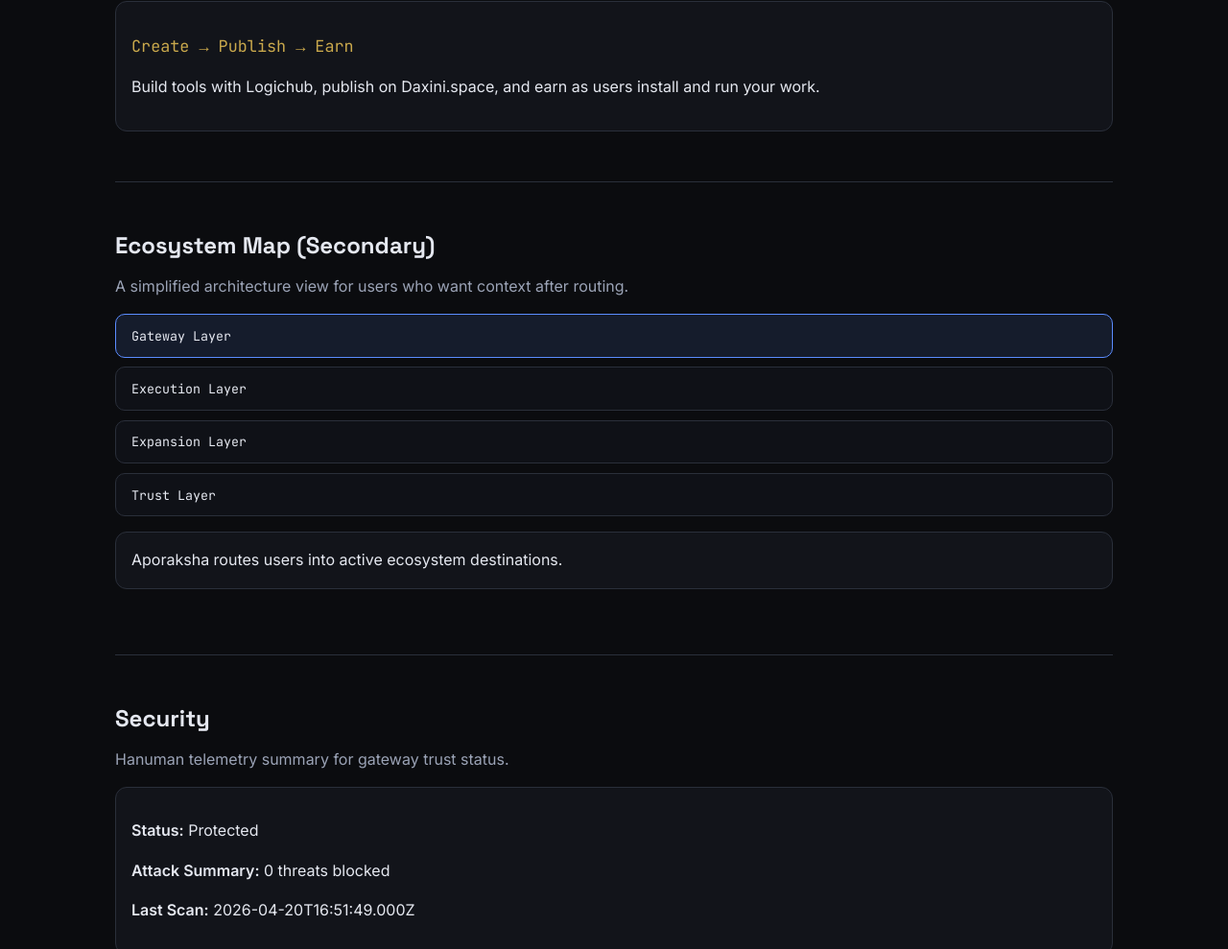
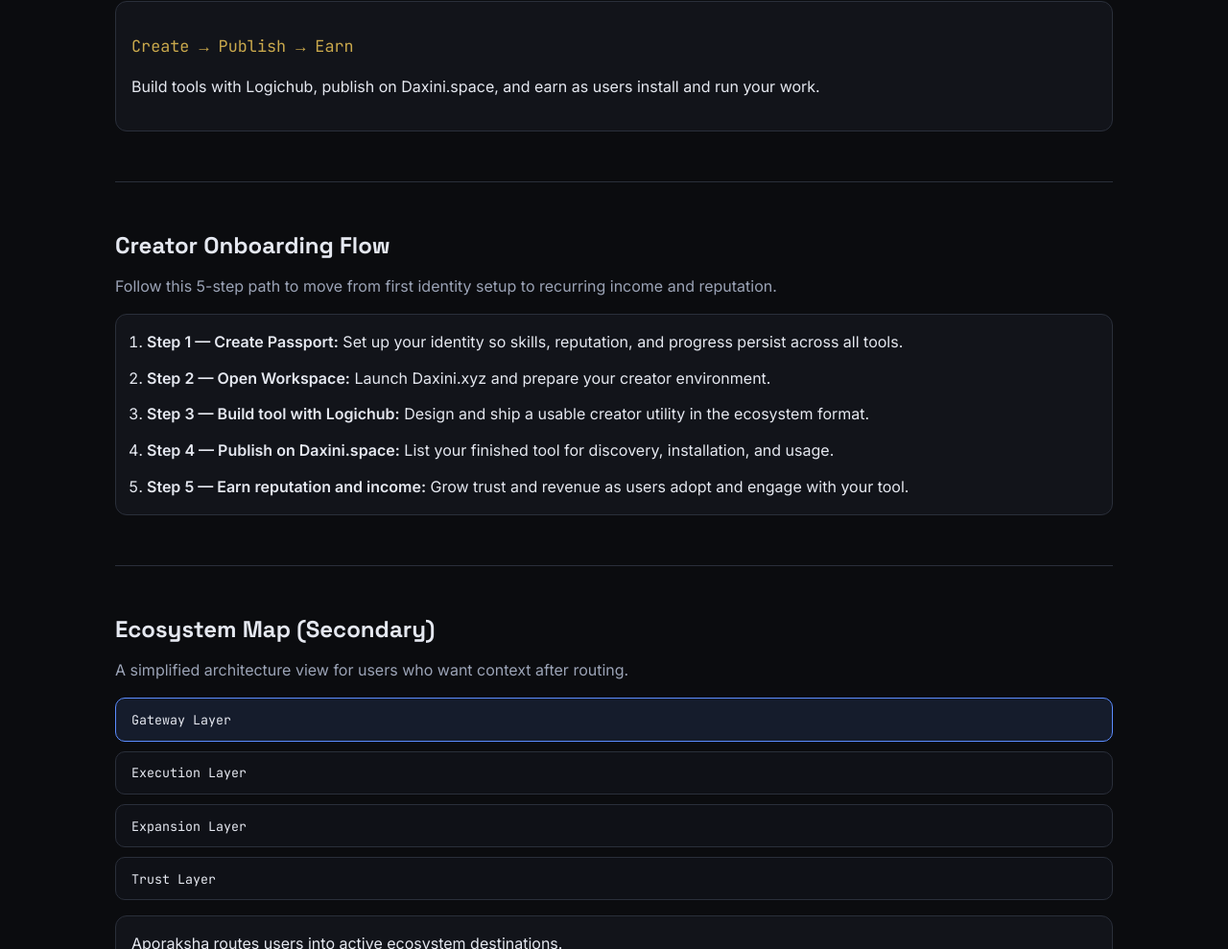
Before and after one commit to via-decide/aporaksha, a plain HTML site: page index.html in a window 1280 px wide. Shown: the part 2395-3384 px from the top of the page at 96% size. Drawn offline with nearby package versions, Linux system fonts and the light colour scheme.

Commit message:
feat: add creator onboarding flow to gateway homepage

```diff
--- a/index.html
+++ b/index.html
@@ -103,6 +103,20 @@
         </div>
       </section>
 
+      <section class="section" id="creator-onboarding" aria-labelledby="creator-onboarding-title">
+        <div class="section-head">
+          <h2 id="creator-onboarding-title">Creator Onboarding Flow</h2>
+          <p>Follow this 5-step path to move from first identity setup to recurring income and reputation.</p>
+        </div>
+        <ol class="surface onboarding-flow">
+          <li><strong>Step 1 — Create Passport:</strong> Set up your identity so skills, reputation, and progress persist across all tools.</li>
+          <li><strong>Step 2 — Open Workspace:</strong> Launch Daxini.xyz and prepare your creator environment.</li>
+          <li><strong>Step 3 — Build tool with Logichub:</strong> Design and ship a usable creator utility in the ecosystem format.</li>
+          <li><strong>Step 4 — Publish on Daxini.space:</strong> List your finished tool for discovery, installation, and usage.</li>
+          <li><strong>Step 5 — Earn reputation and income:</strong> Grow trust and revenue as users adopt and engage with your tool.</li>
+        </ol>
+      </section>
+
       <section class="section" id="ecosystem-map" aria-labelledby="stack-title">
         <div class="section-head">
           <h2 id="stack-title">Ecosystem Map (Secondary)</h2>
--- a/styles.css
+++ b/styles.css
@@ -247,6 +247,17 @@
   font-size: 1.05rem;
 }
 
+.onboarding-flow {
+  margin: 0;
+  padding: 1rem 1rem 1rem 2rem;
+  display: grid;
+  gap: 0.75rem;
+}
+
+.onboarding-flow li {
+  color: var(--text);
+}
+
 .site-footer {
   padding: 2rem 1.25rem;
   border-top: 1px solid var(--border);
```
